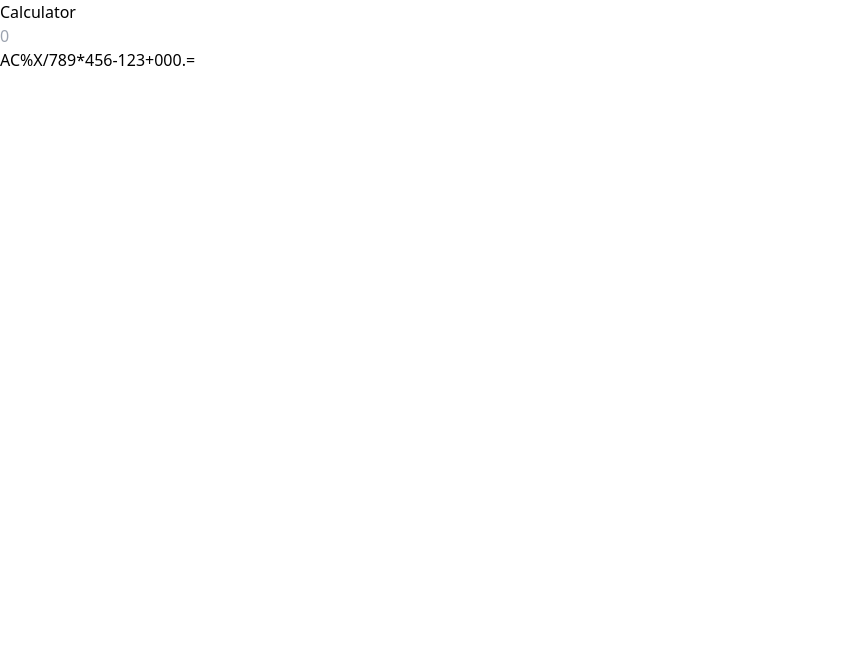
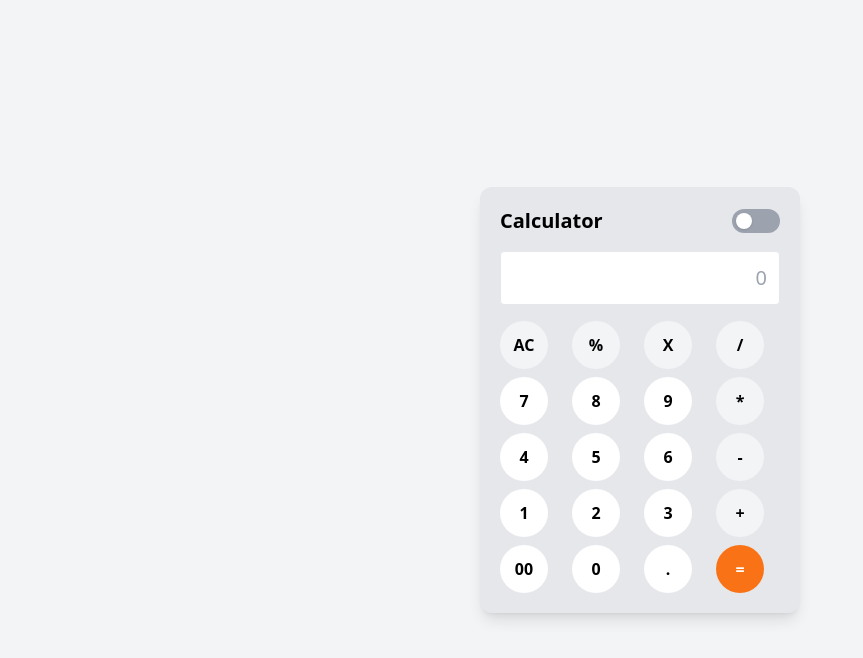
Before and after one commit to afreen2911/Calculator, a React app: page / in a window 1280 px wide. Shown: the top 658 px of the page, without its empty margins (0-863 px from the left). Built offline with nearby package versions, Linux system fonts and the light colour scheme; the HTML template or start-up script is replaced by a standard one.

Commit message:
Styled calculator UI and finalized design

```diff
--- a/src/App.jsx
+++ b/src/App.jsx
@@ -1,4 +1,5 @@
-import React, { useState } from "react";
+import React from "react";
+import { useState } from "react";
 
 const App = () => {
   const [expression, setExpression] = useState("");
@@ -13,11 +14,7 @@ const App = () => {
   };
 
   const calculate = () => {
-    try {
       setExpression(eval(expression).toString());
-    } catch {
-      setExpression("Error");
-    }
   };
 
   const handleClear = () => {
@@ -25,11 +22,7 @@ const App = () => {
   };
 
   const handlePercentage = () => {
-    try {
     setExpression((eval(expression) / 100).toString());
-    } catch {
-      setExpression("Error");
-    }
   };
 
   const handleBackspace = () => {
@@ -47,58 +40,69 @@ const App = () => {
           ${isDark ? "bg-gray-800 text-white" : "bg-gray-200"}
         `}
       >
+        {/* Header with Toggle */}
         <div className="mb-4 flex items-center justify-between">
           <h2 className="text-xl font-semibold">Calculator</h2>
 
+          {/* 🔘 Mobile Toggle */}
+          <button
+            type="button"
+            onClick={() => setIsDark(!isDark)}
+            className={`w-12 h-6 rounded-full p-1 flex items-center
+              transition-colors duration-300
+              ${isDark ? "bg-green-500" : "bg-gray-400"}
+            `}
+          >
+            <span
+              className={`w-4 h-4 rounded-full bg-white shadow
+                transform transition-transform duration-300
+                ${isDark ? "translate-x-6" : "translate-x-0"}
+              `}
+            />
+          </button>
+        </div>
+
+        {/* Display */}
         <input
           type="text"
           value={expression}
           onChange={handleInput}
           placeholder="0"
           className={`mb-4 w-full rounded border p-3 text-right text-xl
-    ${isDark ? "bg-gray-700 text-white" : "bg-white"}
+            ${isDark ? "bg-gray-700 text-white" : "bg-white "}
           `}
         />
 
-        <button
-          onClick={() => setIsDark(!isDark)}
-          className={`w-12 h-6 rounded-full p-1 flex items-center
-            ${isDark ? "bg-green-500" : "bg-gray-400"}
-          `}
+        <div
+  className={`grid grid-cols-4 gap-2 ${
+    isDark ? "bg-gray-800 text-black" : "bg-gray-200"
+  }`}
 >
-          <span
-            className={`w-4 h-4 bg-white rounded-full transition-transform
-              ${isDark ? "translate-x-6" : ""}
-            `}
-          />
-        </button>
 
-      </div>
-      <div className="grid grid-cols-4 gap-2">
-  <button onClick={handleClear}>AC</button>
-  <button onClick={handlePercentage}>%</button>
-  <button onClick={handleBackspace}>X</button>
-  <button onClick={() => handleClick("/")}>/</button>
+          <button onClick={handleClear} className="calc-btn bg-gray-100 w-12 p-3 rounded-full font-bold">AC</button>
+          <button onClick={handlePercentage} className="calc-btn bg-gray-100 w-12 p-3 rounded-full font-bold">%</button>
+          <button onClick={handleBackspace} className="calc-btn bg-gray-100 w-12 p-3 rounded-full font-bold">X</button>
+          <button onClick={() => handleClick("/")} className="calc-btn bg-gray-100 w-12 p-3 rounded-full font-bold">/</button>
 
-  <button onClick={() => handleClick("7")}>7</button>
-  <button onClick={() => handleClick("8")}>8</button>
-  <button onClick={() => handleClick("9")}>9</button>
-  <button onClick={() => handleClick("*")}>*</button>
+          <button onClick={() => handleClick("7")} className="calc-btn bg-white w-12 p-3 rounded-full font-bold">7</button>
+          <button onClick={() => handleClick("8")} className="calc-btn bg-white w-12 p-3 rounded-full font-bold">8</button>
+          <button onClick={() => handleClick("9")} className="calc-btn bg-white w-12 p-3 rounded-full font-bold">9</button>
+          <button onClick={() => handleClick("*")} className="calc-btn bg-gray-100 w-12 p-3 rounded-full font-bold">*</button>
 
-  <button onClick={() => handleClick("4")}>4</button>
-  <button onClick={() => handleClick("5")}>5</button>
-  <button onClick={() => handleClick("6")}>6</button>
-  <button onClick={() => handleClick("-")}>-</button>
+          <button onClick={() => handleClick("4")} className="calc-btn bg-white w-12 p-3 rounded-full font-bold">4</button>
+          <button onClick={() => handleClick("5")} className="calc-btn bg-white w-12 p-3 rounded-full font-bold">5</button>
+          <button onClick={() => handleClick("6")} className="calc-btn bg-white w-12 p-3 rounded-full font-bold">6</button>
+          <button onClick={() => handleClick("-")} className="calc-btn bg-gray-100 w-12 p-3 rounded-full font-bold">-</button>
 
-  <button onClick={() => handleClick("1")}>1</button>
-  <button onClick={() => handleClick("2")}>2</button>
-  <button onClick={() => handleClick("3")}>3</button>
-  <button onClick={() => handleClick("+")}>+</button>
+          <button onClick={() => handleClick("1")} className="calc-btn bg-white w-12 p-3 rounded-full font-bold">1</button>
+          <button onClick={() => handleClick("2")} className="calc-btn bg-white w-12 p-3 rounded-full font-bold">2</button>
+          <button onClick={() => handleClick("3")} className="calc-btn bg-white w-12 p-3 rounded-full font-bold">3</button>
+          <button onClick={() => handleClick("+")} className="calc-btn bg-gray-100 w-12 p-3 rounded-full font-bold">+</button>
 
-  <button onClick={() => handleClick("00")}>00</button>
-  <button onClick={() => handleClick("0")}>0</button>
-  <button onClick={() => handleClick(".")}>.</button>
-  <button onClick={calculate}>=</button>
+          <button onClick={() => handleClick("00")} className="calc-btn bg-white w-12 p-3 rounded-full font-bold">00</button>
+          <button onClick={() => handleClick("0")} className="calc-btn bg-white w-12 p-3 rounded-full font-bold">0</button>
+          <button onClick={() => handleClick(".")} className="calc-btn bg-white w-12 p-3 rounded-full font-bold">.</button>
+          <button onClick={calculate} className="calc-btn bg-orange-500 w-12 p-3 rounded-full font-bold text-white">=</button>
         </div>
       </div>
     </div>
--- a/tailwind.config.js
+++ b/tailwind.config.js
@@ -1,8 +1,11 @@
-/** @type {import('tailwindcss').Config} */
+
 export default {
-  content: [],
+  content: [
+    "./index.html",
+    "./src/**/*.{js,jsx}",
+  ],
   theme: {
     extend: {},
   },
   plugins: [],
-}
+};
```
Lines whose indentation alone changed are shown as unchanged.
